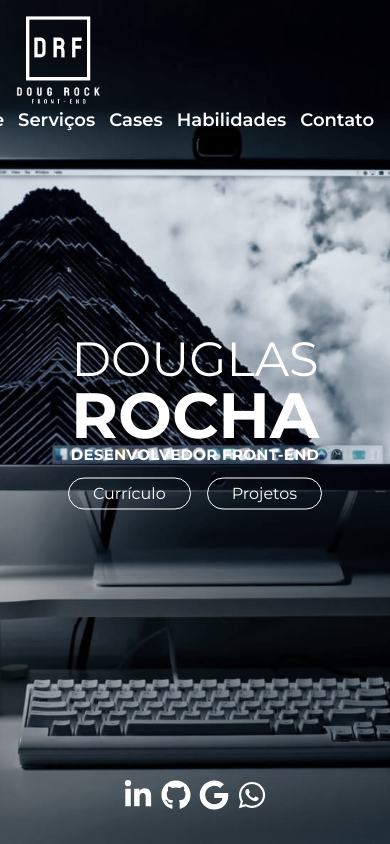
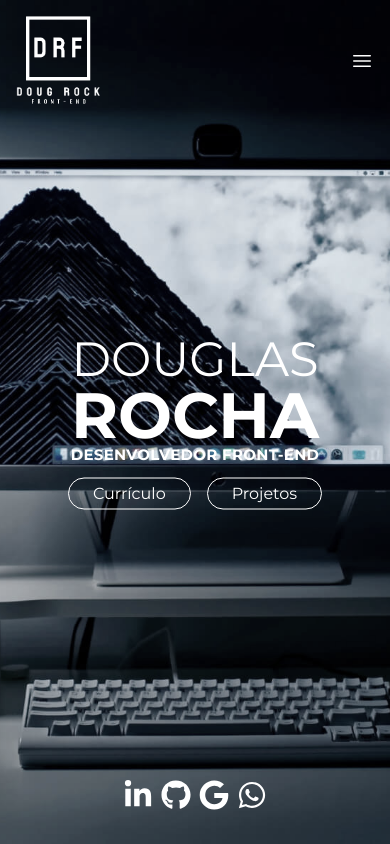
Before and after one commit to DouglasCorreia/douglas-rocha-portfolio, a Next.js app: page / in a window 390 px wide. Shown: the top 844 px of the page. Built offline with nearby package versions, Linux system fonts and the light colour scheme.

Commit message:
style: Melhorado o header para a versão mobile e inserção de link no footer.

```diff
--- a/components/Footer.tsx
+++ b/components/Footer.tsx
@@ -1,4 +1,5 @@
 import Image from "next/image";
+import Link from "next/link";
 import { FaLinkedinIn, FaRegEnvelope, FaWhatsapp } from "react-icons/fa";
 
 function Footer() {
@@ -15,6 +16,21 @@ function Footer() {
                         className="w-full mx-auto lg:mx-0 max-w-28 h-auto"
                         loading="lazy"
                     />
+                </div>
+
+                <div className="footer-contact w-full lg:w-1/4 mt-4 lg:mt-0">
+                    <h4 className="block leading-none font-semibold text-lg text-white mb-4 text-center lg:text-left">Institucional</h4>
+
+                    <ul className="*:mb-2 *:last-of-type:mb-0">
+                        <li className="leading-none">
+                            <Link
+                                href="/termos-de-uso"
+                                className="flex items-center justify-center lg:justify-start gap-x-1 text-sm text-white transition-colors duration-200 lg:hover:text-anakiwa-300"
+                            >
+                                Termos de uso
+                            </Link>
+                        </li>
+                    </ul>
                 </div>
 
                 <div className="footer-contact w-full lg:w-1/4 mt-4 lg:mt-0">
--- a/components/Header.tsx
+++ b/components/Header.tsx
@@ -1,7 +1,12 @@
+'use client';
+
 import Image from "next/image";
 import Link from "next/link";
+import { useState } from "react";
 
 function Header() {
+    const [showMenu, setShowMenu] = useState(false);
+
     return (
         <header className="header fixed top-0 left-0 w-full py-4 z-20">
             <div className="container">
@@ -19,14 +24,24 @@ function Header() {
                         </Link>
                     </div>
 
-                <div className="header-nav w-full lg:w-3/4">
+                    <div className="headers-tabs w-1/2 flex justify-end lg:hidden" onClick={() => {setShowMenu(true)}}>
+                        <div className="tabs-inner text-white">
+                            <svg xmlns="http://www.w3.org/2000/svg" fill="none" viewBox="0 0 24 24" strokeWidth={1.5} stroke="currentColor" className="size-6"><path strokeLinecap="round" strokeLinejoin="round" d="M3.75 6.75h16.5M3.75 12h16.5m-16.5 5.25h16.5" /></svg>
+                        </div>
+                    </div>
+
+                    <div className={`header-nav max-lg:fixed max-lg:left-0 max-lg:top-0 max-lg:h-full max-lg:bg-black/70 w-full lg:w-3/4 transition-opacity duration-200 ease-in-out max-lg:opacity-0 max-lg:invisible ${showMenu ? "max-lg:opacity-100 max-lg:visible" : "max-lg:opacity-0 max-lg:invisible" }`}>
+                        <div className="header-nav-close w-full text-white p-4 lg:hidden" onClick={() => {setShowMenu(false)}}>
+                            <svg xmlns="http://www.w3.org/2000/svg" fill="none" viewBox="0 0 24 24" strokeWidth={1.5} stroke="currentColor" className="ml-auto size-6"><path strokeLinecap="round" strokeLinejoin="round" d="M6 18 18 6M6 6l12 12" /></svg>
+                        </div>
+
                         <nav>
-                        <ul className="flex justify-end gap-3.5">
+                            <ul className="flex max-lg:flex-col max-lg:items-center lg:justify-end lg:gap-3.5">
                                 <li>
                                     <Link
                                         href="/#about"
                                         scroll={true}
-                                    className="text-white text-lg font-semibold duration-200 transition-colors lg:hover:text-anakiwa-300"
+                                        className="max-lg:py-4 max-lg:block text-white text-lg font-semibold duration-200 transition-colors lg:hover:text-anakiwa-300"
                                     >
                                         Sobre
                                     </Link>
@@ -36,7 +51,7 @@ function Header() {
                                     <Link
                                         href="/#services"
                                         scroll={true}
-                                    className="text-white text-lg font-semibold duration-200 transition-colors lg:hover:text-anakiwa-300"
+                                        className="max-lg:py-4 max-lg:block text-white text-lg font-semibold duration-200 transition-colors lg:hover:text-anakiwa-300"
                                     >
                                         Serviços
                                     </Link>
@@ -46,7 +61,7 @@ function Header() {
                                     <Link
                                         href="/#cases"
                                         scroll={true}
-                                    className="text-white text-lg font-semibold duration-200 transition-colors lg:hover:text-anakiwa-300"
+                                        className="max-lg:py-4 max-lg:block text-white text-lg font-semibold duration-200 transition-colors lg:hover:text-anakiwa-300"
                                     >
                                         Cases
                                     </Link>
@@ -56,7 +71,7 @@ function Header() {
                                     <Link
                                         href="/#skills"
                                         scroll={true}
-                                    className="text-white text-lg font-semibold duration-200 transition-colors lg:hover:text-anakiwa-300"
+                                        className="max-lg:py-4 max-lg:block text-white text-lg font-semibold duration-200 transition-colors lg:hover:text-anakiwa-300"
                                     >
                                         Habilidades</Link>
                                 </li>
@@ -65,7 +80,7 @@ function Header() {
                                     <Link
                                         href="/#contact"
                                         scroll={true}
-                                    className="text-white text-lg font-semibold duration-200 transition-colors lg:hover:text-anakiwa-300"
+                                        className="max-lg:py-4 max-lg:block text-white text-lg font-semibold duration-200 transition-colors lg:hover:text-anakiwa-300"
                                     >
                                         Contato</Link>
                                 </li>
--- a/sections/Cases.tsx
+++ b/sections/Cases.tsx
@@ -120,9 +120,9 @@ function Cases () {
                             >
                                 <button
                                     onClick={() => setSelectedCase(null)}
-                                    className="absolute top-4 right-4 text-black text-xl cursor-pointer"
+                                    className="absolute top-4 right-4 text-white text-xl cursor-pointer"
                                 >
-                                    ✕
+                                    <svg xmlns="http://www.w3.org/2000/svg" fill="none" viewBox="0 0 24 24" strokeWidth={1.5} stroke="currentColor" className="size-6"><path strokeLinecap="round" strokeLinejoin="round" d="M6 18 18 6M6 6l12 12" /></svg>
                                 </button>
 
                                 <div className="col-span-2 lg:col-span-6">
```
Lines whose indentation alone changed are shown as unchanged.
